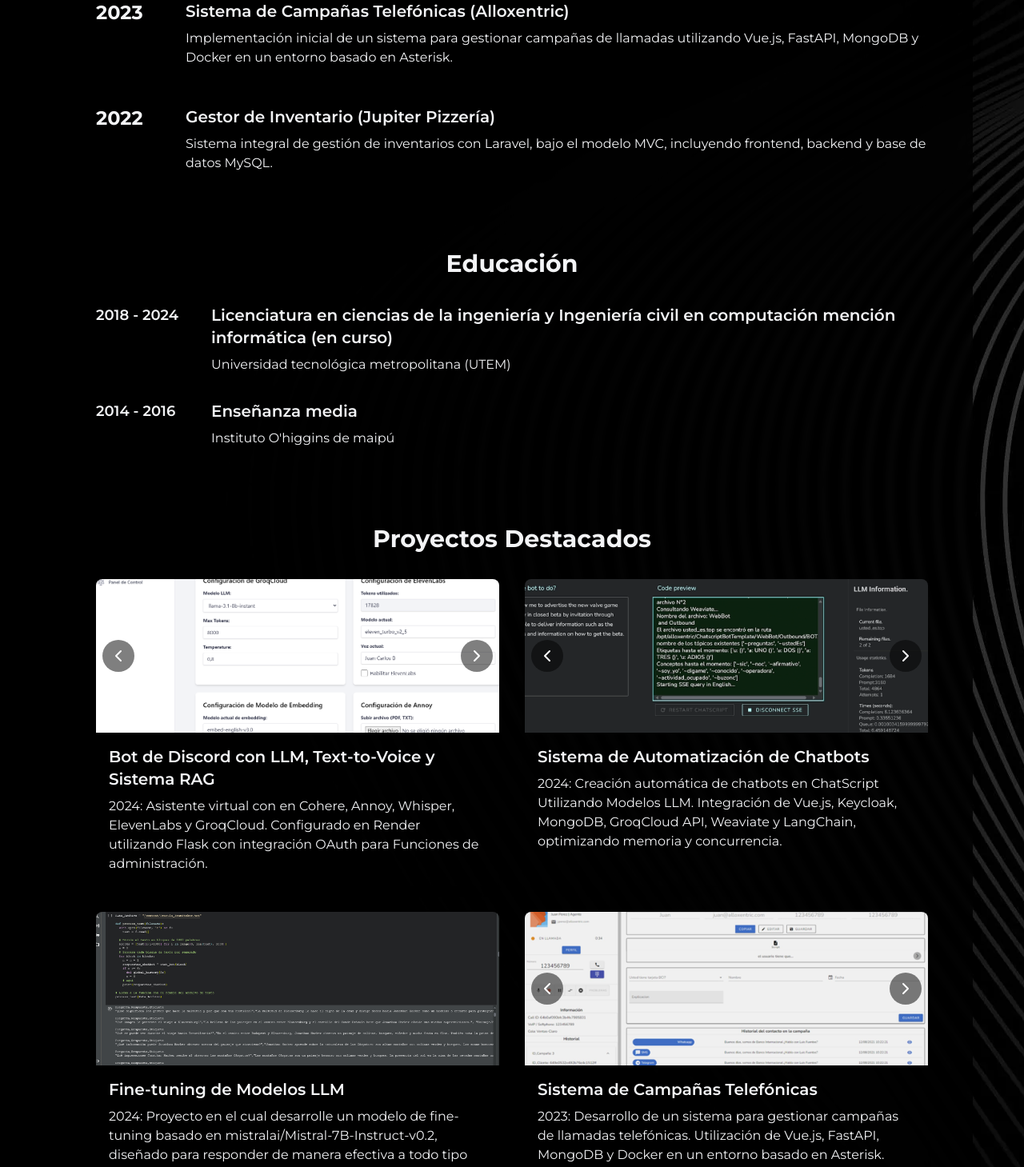
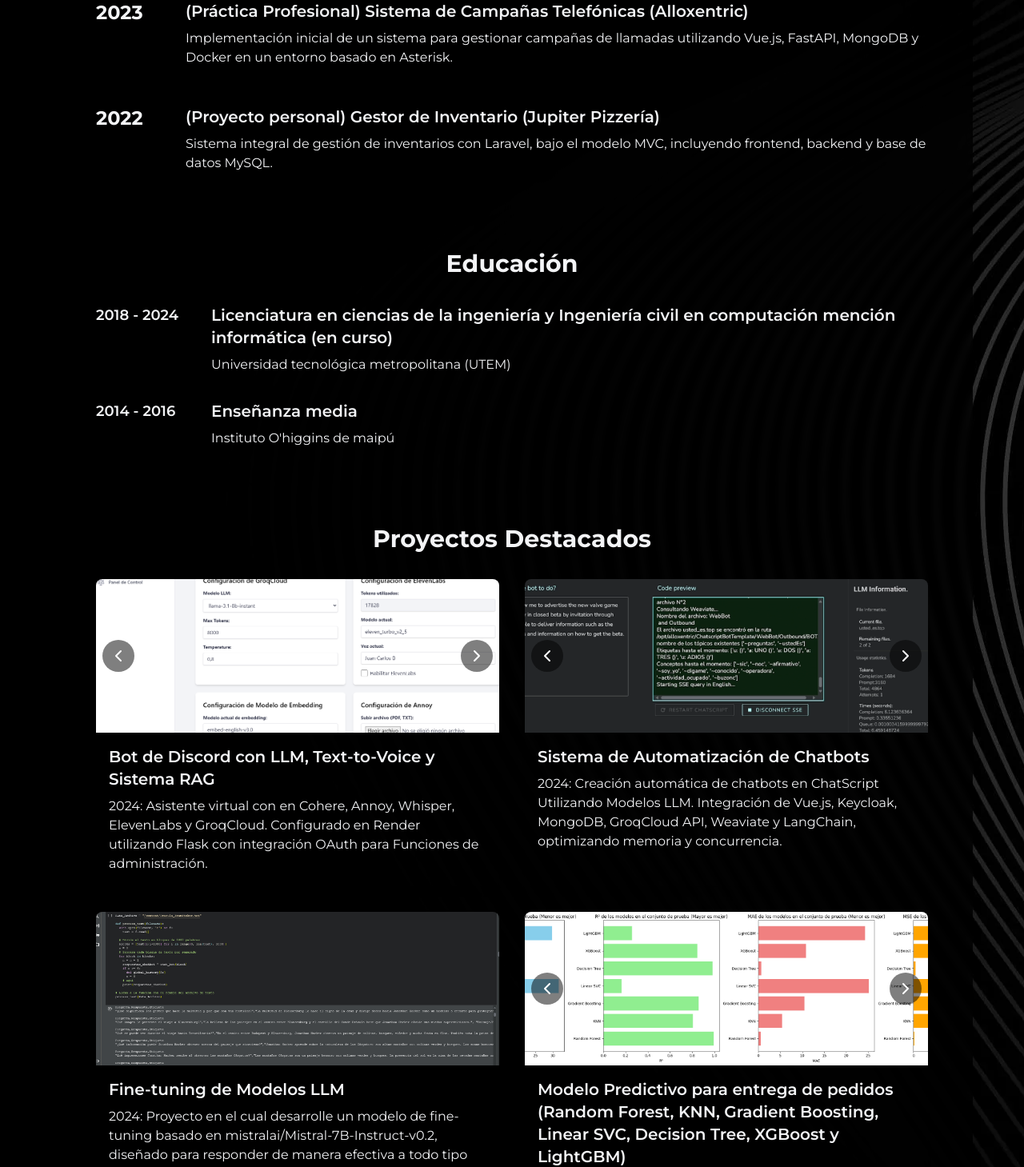
Before and after one commit to CristRamirezG/portfolio, a Next.js app: page / in a window 1280 px wide. Shown: the part 2260-3719 px from the top of the page at 80% size. Built offline with nearby package versions, Linux system fonts and the light colour scheme.

Commit message:
Proyecto de modelos predictivos.

```diff
--- a/app/components/Experience.tsx
+++ b/app/components/Experience.tsx
@@ -8,13 +8,13 @@ export default function Experience() {
     },
     {
       year: "2023",
-      title: "Sistema de Campañas Telefónicas (Alloxentric)",
+      title: "(Práctica Profesional) Sistema de Campañas Telefónicas (Alloxentric)",
       description:
         "Implementación inicial de un sistema para gestionar campañas de llamadas utilizando Vue.js, FastAPI, MongoDB y Docker en un entorno basado en Asterisk.",
     },
     {
       year: "2022",
-      title: "Gestor de Inventario (Jupiter Pizzería)",
+      title: "(Proyecto personal) Gestor de Inventario (Jupiter Pizzería)",
       description:
         "Sistema integral de gestión de inventarios con Laravel, bajo el modelo MVC, incluyendo frontend, backend y base de datos MySQL.",
     },
--- a/app/components/Projects.tsx
+++ b/app/components/Projects.tsx
@@ -33,6 +33,12 @@ const projects: Project[] = [
       "2024: Proyecto en el cual desarrolle un modelo de fine-tuning basado en mistralai/Mistral-7B-Instruct-v0.2, diseñado para responder de manera efectiva a todo tipo de consultas relacionadas con Drácula, la obra clásica de Bram Stoker publicada en 1897.",
     images: ["/project_img/Finetunning/1.png"],
     link: "https://github.com/CristRamirezG/Finetunning-Mistral7B-qlora-dracula-bram-stoker-1897",
+  },
+  {
+    title: "Modelo Predictivo para entrega de pedidos (Random Forest, KNN, Gradient Boosting, Linear SVC, Decision Tree, XGBoost y LightGBM)",
+    description: "2023: modelo predictivo para estimar el tiempo total necesario para completar pedidos, utilizando datos históricos de órdenes, información de productos, detalles de los shoppers y características de las sucursales, evaluando el rendimiento de diferentes modelos de aprendizaje automático y optimizando la selección de modelos.",
+    images: ["/project_img/PredictiveModel/1.png", "/project_img/PredictiveModel/2.png"],
+    link: "https://github.com/CristRamirezG/Modelo-Predictivo-Tiempo-de-entrega-de-pedidos",
   },
   {
     title: "Sistema de Campañas Telefónicas",
```
Also changed, not shown: public/project_img/PredictiveModel/1.png (added), public/project_img/PredictiveModel/2.png (added).
